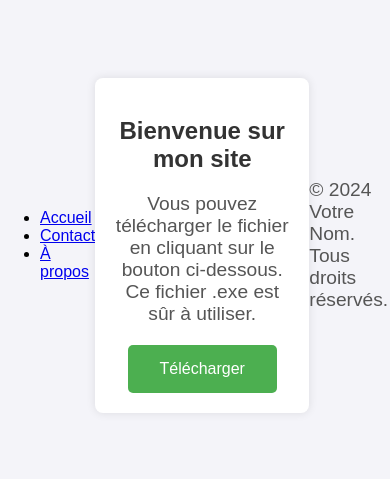
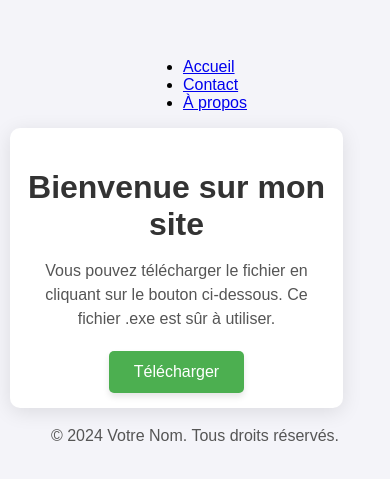
Before and after one commit to WebNeT807/WebNetT807.github.io, a plain HTML site: page index.html in a window 390 px wide. Shown: the part 177-656 px from the top of the page. Drawn offline with Linux system fonts and the light colour scheme; a script that the page names is missing.

Commit message:
Update styles.css

```diff
--- a/styles.css
+++ b/styles.css
@@ -1,6 +1,6 @@
 /* Style de base pour la page */
 body {
-    font-family: Arial, sans-serif;
+    font-family: 'Arial', sans-serif;
     background-color: #f4f4f9;
     margin: 0;
     padding: 0;
@@ -8,23 +8,31 @@ body {
     justify-content: center;
     align-items: center;
     height: 100vh;
+    flex-direction: column;
 }
 
 .container {
     text-align: center;
-    padding: 20px;
+    padding: 30px;
     background-color: #ffffff;
-    border-radius: 8px;
-    box-shadow: 0 0 10px rgba(0, 0, 0, 0.1);
+    border-radius: 10px;
+    box-shadow: 0 4px 20px rgba(0, 0, 0, 0.1);
+    width: 100%;
+    max-width: 600px;
+    box-sizing: border-box;
 }
 
 h1 {
     color: #333;
+    font-size: 2.5em;
+    margin-bottom: 15px;
 }
 
 p {
     color: #555;
     font-size: 1.2em;
+    margin-bottom: 20px;
+    line-height: 1.5;
 }
 
 /* Style du bouton */
@@ -32,16 +40,50 @@ p {
     background-color: #4CAF50;
     color: white;
     border: none;
-    padding: 15px 32px;
+    padding: 15px 30px;
     text-align: center;
-    text-decoration: none;
-    display: inline-block;
-    font-size: 16px;
+    font-size: 1.1em;
     border-radius: 5px;
     cursor: pointer;
-    transition: background-color 0.3s;
+    transition: background-color 0.3s, transform 0.2s;
+    box-shadow: 0 4px 6px rgba(0, 0, 0, 0.1);
 }
 
 .download-btn:hover {
     background-color: #45a049;
+    transform: translateY(-2px); /* Effet de survol */
 }
+
+.download-btn:focus {
+    outline: none;
+    border: 2px solid #45a049; /* Amélioration de l'accessibilité avec focus */
+}
+
+.download-btn:active {
+    background-color: #388e3c; /* Couleur plus foncée lorsqu'on clique */
+}
+
+/* Ajout d'un effet de responsivité */
+@media (max-width: 600px) {
+    body {
+        padding: 10px;
+    }
+
+    .container {
+        padding: 15px;
+        width: 90%;
+    }
+
+    h1 {
+        font-size: 2em;
+    }
+
+    p {
+        font-size: 1em;
+    }
+
+    .download-btn {
+        padding: 12px 25px;
+        font-size: 1em;
+    }
+}
```
